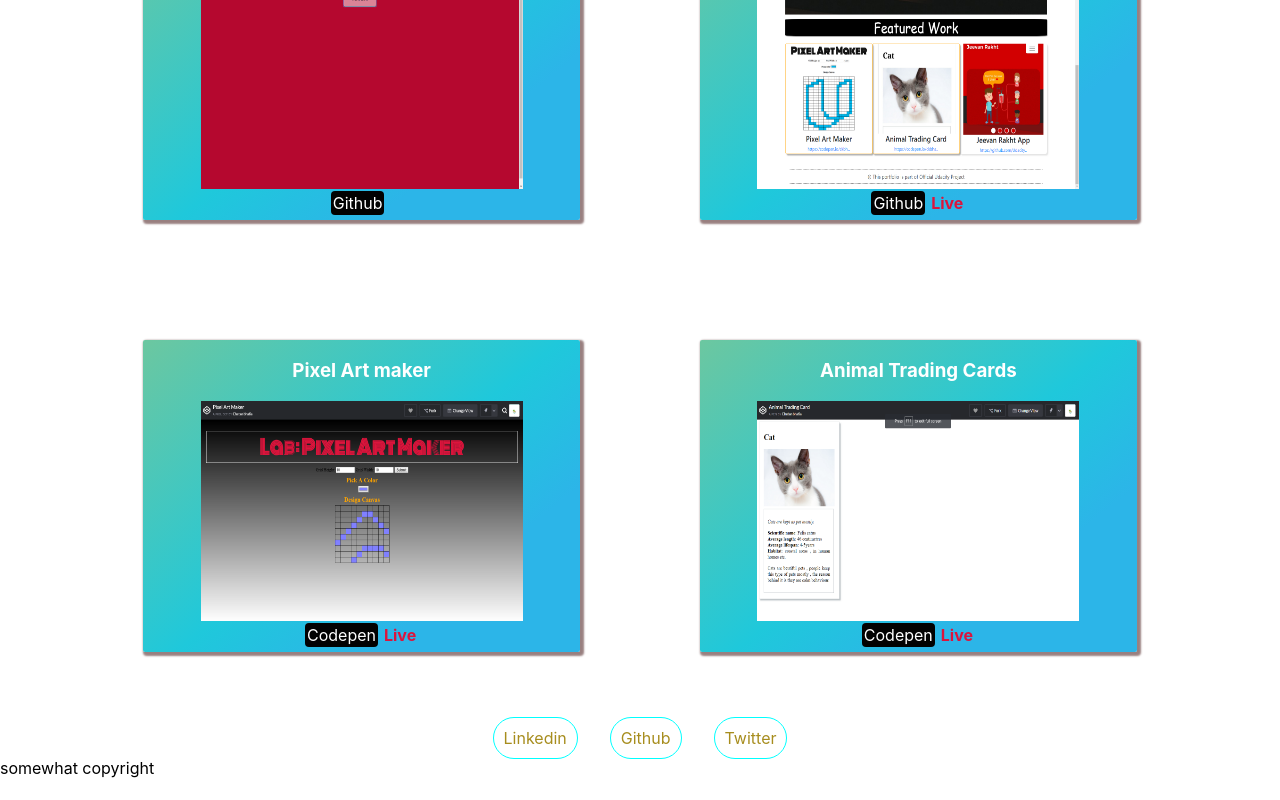
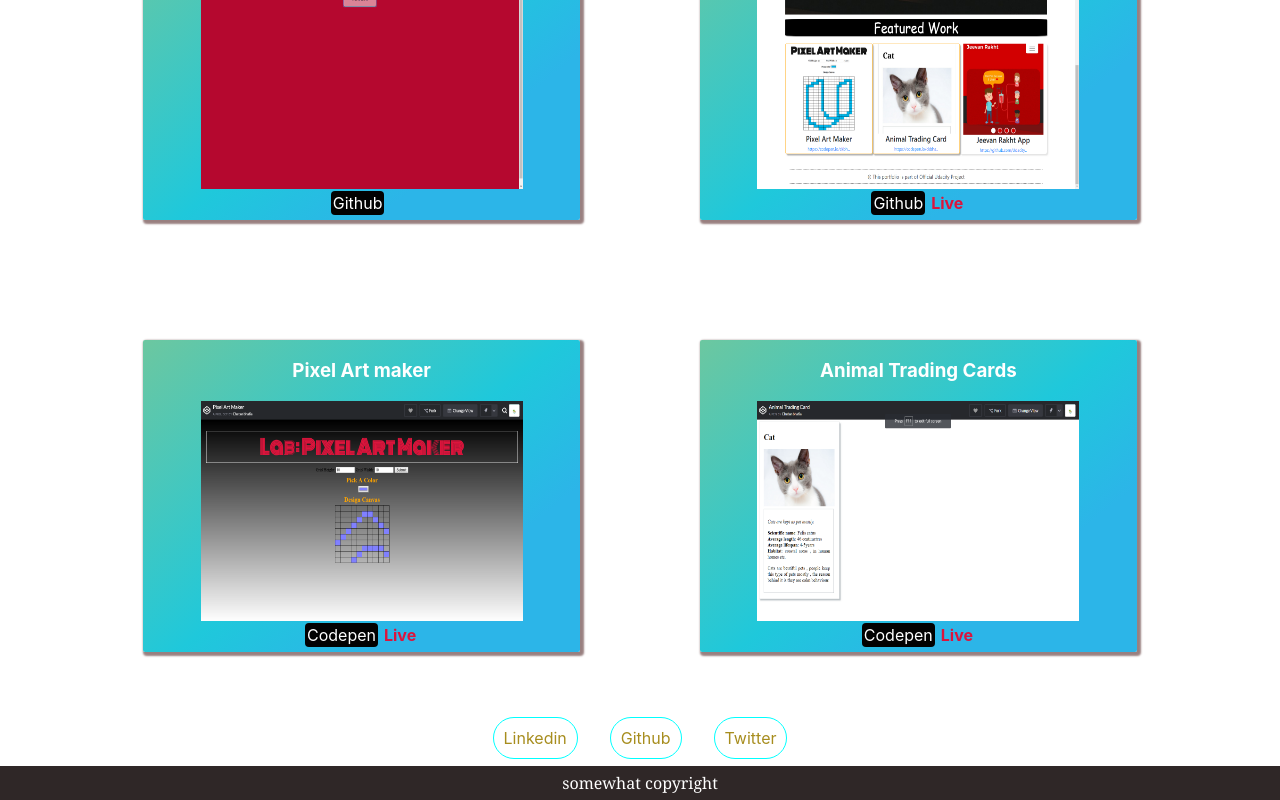
Before and after one commit to Ckbhatia/Portfolio, a React (Create React App) app: page / in a window 1280 px wide. Shown: the part 2758-3558 px from the top of the page. Before the commit the page ends 3536 px from the top, so only its background shows below. Built offline with nearby package versions, Linux system fonts and the light colour scheme.

Commit message:
style: added styles to Footer text

```diff
--- a/src/App.css
+++ b/src/App.css
@@ -162,6 +162,16 @@ h2 {
   background-color: white;
 }
 
+#footerText {
+  color: white;
+  font-family: Georgia, 'Times New Roman', Times, serif;
+  font-size: 12pt;
+  line-height: 18px;
+  background: rgb(47, 39, 39);
+  text-align: center;
+  padding: 8px;
+  margin-top: 8px;
+}
 
 /*------------------ Media queries -------------------*/
 
```
